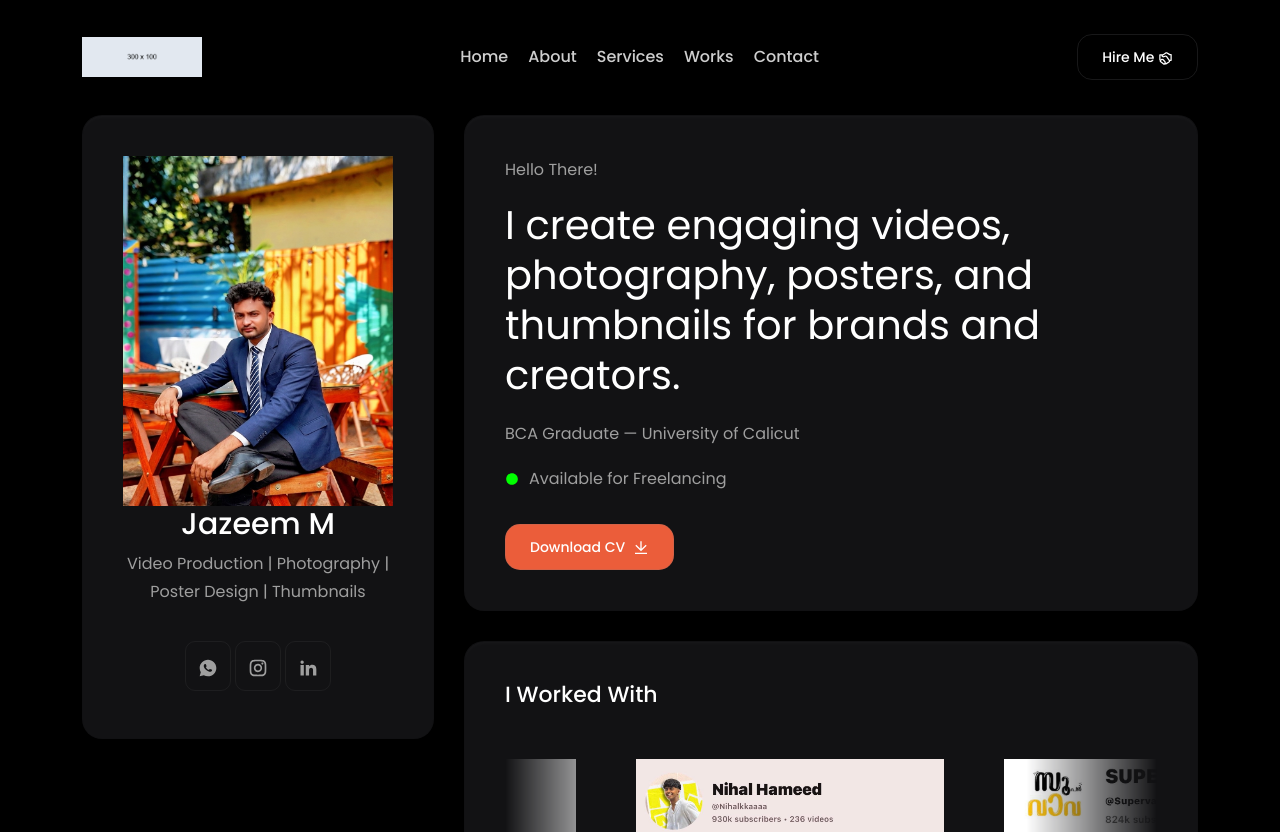
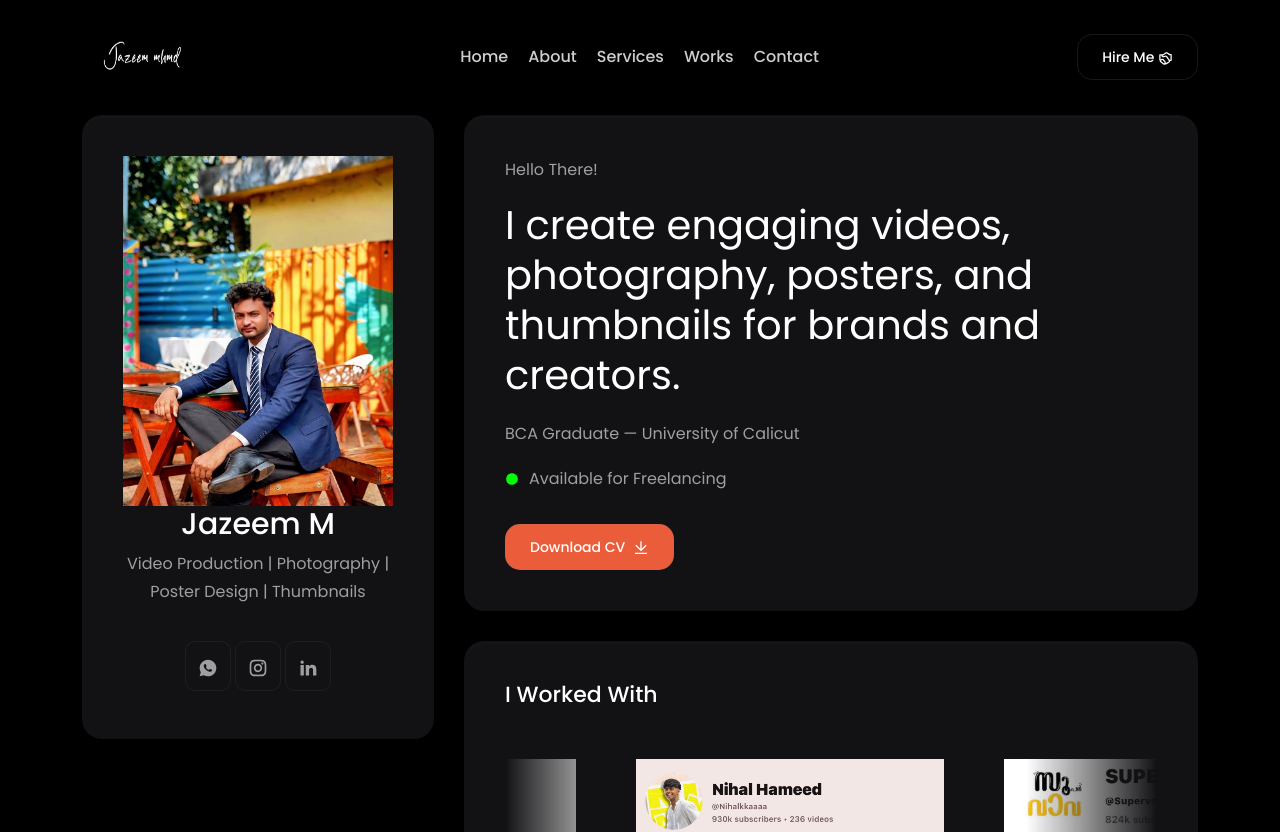
Before and after one commit to zayaaan-al/Jazeem-s-Portfolio, a Next.js app: page / in a window 1280 px wide. Shown: the top 832 px of the page. Built offline with nearby package versions, Linux system fonts and the light colour scheme.

Commit message:
logo added

```diff
--- a/src/components/sections/header.jsx
+++ b/src/components/sections/header.jsx
@@ -42,10 +42,10 @@ const Header = () => {
                             <div className="logo">
                                 <Link href="/">
                                     <Image
-                                        width={120}
-                                        height={40}
+                                        width={180}
+                                        height={50}
                                         sizes="100vw"
-                                        src="/images/logo.png"
+                                        src="/images/LOGO (1).png"
                                         alt="Logo"
                                         title="Logo"
                                     />
@@ -66,7 +66,7 @@ const Header = () => {
                                                 width={75}
                                                 height={25}
                                                 sizes="100vw"
-                                                src="/images/logo.png"
+                                                src="/images/LOGO (1).png"
                                                 alt="Logo"
                                                 title="Logo"
                                             />
```
Also changed, not shown: public/images/LOGO (1).png (added), public/images/logo.png (deleted).
